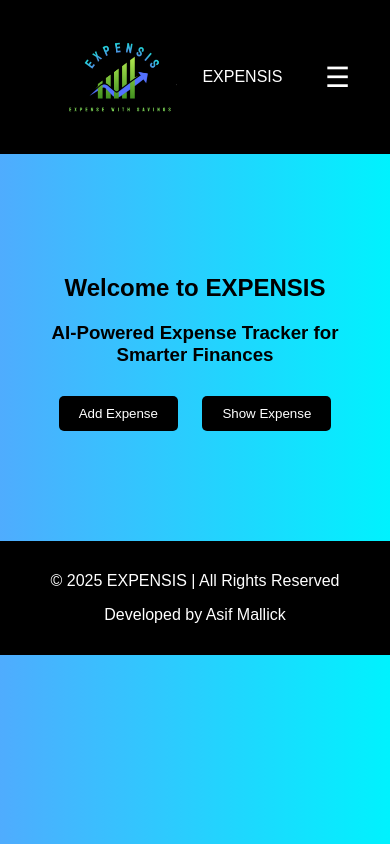
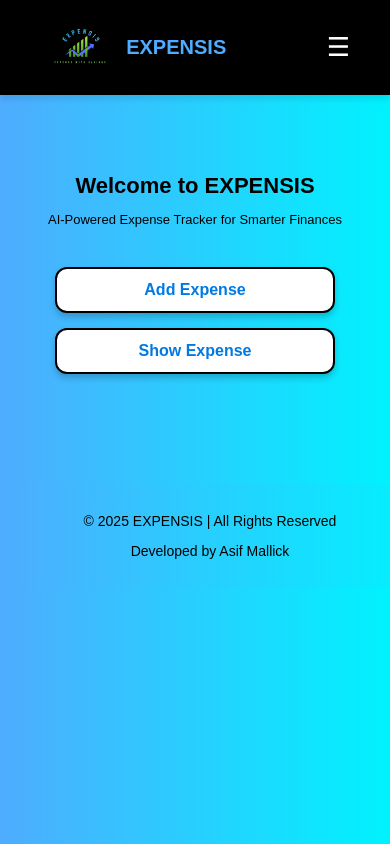
Before and after one commit to asifmallick17/expensis-app, a Flask app: page / in a window 390 px wide. Run offline with Flask 3, Linux system fonts and the light colour scheme.

Commit message:
Updated home page new

```diff
--- a/static/home.css
+++ b/static/home.css
@@ -1,9 +1,9 @@
-/* General Styles */
 body {
     margin: 0;
     font-family: Arial, sans-serif;
     background: linear-gradient(to right, #4facfe, #00f2fe);
-  color: #000;
+    color: #000000;
+    overflow-y: hidden;
 }
 
 /* Navbar */
@@ -12,68 +12,112 @@ body {
     justify-content: space-between;
     align-items: center;
     padding: 15px 40px;
-  background: black;
-  color: white;
-  position: relative;
+    background: rgb(0, 0, 0);
+    box-shadow: 0 4px 6px rgba(0,0,0,0.1);
+    position: sticky;
+    top: 0;
+    z-index: 100;
 }
 
 .logo {
     display: flex;
     align-items: center;
-  gap: 10px;
+    font-size: 20px;
+    font-weight: bold;
+    color: #4facfe;
 }
 
-#nav-links {
-  display: flex;
-  gap: 20px;
-  align-items: center;
+.logo img {
+    margin-right: 10px;
 }
 
-/* Hamburger */
-.hamburger {
-  display: none;
-  font-size: 28px;
-  cursor: pointer;
+.navbar nav a {
+  text-decoration: none;
+  color: #fafafa;
+  font-weight: 500;
+  position: relative;
+  padding: 6px 12px;
+  border-radius: 6px;
+  transition: all 0.3s ease;
 }
 
-/* Dropdown */
+/* Fancy hover effect */
+.navbar nav a::after {
+  content: "";
+  position: absolute;
+  bottom: -3px;
+  left: 0;
+  width: 0%;
+  height: 2px;
+  background: #4facfe;
+  transition: width 0.3s ease;
+}
+
+.navbar nav {
+  overflow: hidden;
+}
+
+.navbar nav a:hover {
+  color: #4facfe;
+  background: rgba(254, 158, 79, 0.15);
+}
+
+.navbar nav a:hover::after {
+  width: 100%;
+}
+
+/* Active link highlight */
+.navbar nav a.active {
+  color: #4facfe;
+  font-weight: bold;
+  background: rgba(79, 172, 254, 0.25);
+  border-radius: 6px;
+}
+
+/* Dropdown container */
 .dropdown {
   position: relative;
+  display: inline-block;
 }
 
+/* Button */
 .dropbtn {
-  background: none;
+  background-color: #000;
+  color: white;
+  padding: 10px 16px;
+  font-size: 16px;
   border: none;
-  color: white;
-  font-size: 16px;
   cursor: pointer;
+  border-radius: 6px;
 }
 
+/* Dropdown content (hidden by default) */
 .dropdown-content {
   display: none;
   position: absolute;
-  right: 0;
-  background-color: black;
-  min-width: 120px;
-  z-index: 1;
-  flex-direction: column;
-  border-radius: 5px;
-  overflow: hidden;
+  background-color: white;
+  min-width: 140px;
+  box-shadow: 0px 8px 16px rgba(0,0,0,0.2);
+  z-index: 999;
+  border-radius: 6px;
 }
 
+/* Dropdown links */
 .dropdown-content a {
-  color: white;
-  padding: 10px 15px;
+  color: black;
+  padding: 10px 14px;
   text-decoration: none;
   display: block;
 }
 
+/* Hover effect */
 .dropdown-content a:hover {
-  background-color: #333;
+  background-color: #f1f1f1;
 }
 
+/* When .show is toggled, make dropdown visible */
 .dropdown-content.show {
-  display: flex;
+  display: block;
 }
 
 /* Hero Section */
@@ -82,56 +126,160 @@ body {
     padding: 100px 20px;
 }
 
-.hero .btn-container {
-  margin-top: 20px;
+.hero h1 {
+    font-size: 42px;
+    margin-bottom: 10px;
+    color: rgb(0, 0, 0);
 }
 
-.hero button {
-  padding: 10px 20px;
-  margin: 10px;
-  border: none;
-  background-color: black;
-  color: white;
-  cursor: pointer;
-  border-radius: 5px;
+.hero p {
+    font-size: 18px;
+    margin-bottom: 40px;
+    color: #000000;
 }
 
-.hero button:hover {
-  background-color: #333;
+/* Buttons */
+.btn-container {
+    display: flex;
+    justify-content: center;
+    gap: 20px;
+    flex-wrap: wrap;
+}
+
+button {
+    background: rgb(255, 255, 255);
+    color: #0079e3;
+    padding: 15px 35px;
+    border: none;
+    border-radius: 12px;
+    cursor: pointer;
+    font-size: 18px;
+    font-weight: bold;
+    box-shadow: 0 4px 6px rgba(0,0,0,0.2);
+    transition: all 0.3s;
+    border: 2px solid rgb(0, 0, 0);
+}
+
+button:hover {
+    background: #4facfe;
+    color: white;
 }
 
 /* Footer */
 footer {
     text-align: center;
     padding: 15px;
-  background: black;
-  color: white;
+    background: linear-gradient(to right, #4facfe, #00f2fe);
+    position: relative;
+    bottom: 0;
+    width: 100%;
+    font-size: 14px;
+    color: #000000;
+    margin-top: 50px;
 }
 
-/* Small devices */
-@media (max-width: 768px) {
-  #nav-links {
+/* Hamburger menu */
+.hamburger {
   display: none;
-    flex-direction: column;
-    position: absolute;
-    top: 70px;
-    right: 20px;
-    background: black;
-    padding: 15px;
-    border-radius: 8px;
-    width: 150px;
+  font-size: 26px;
+  color: #fff;
+  cursor: pointer;
 }
 
-  #nav-links.active {
-    display: flex;
+/* =====================
+   RESPONSIVE DESIGN
+   ===================== */
+
+/* Tablets */
+@media (max-width: 992px) {
+  .hero h1 {
+    font-size: 32px;
   }
 
+  .hero p {
+    font-size: 16px;
+  }
+
+  .navbar nav {
+    gap: 15px;
+  }
+}
+
+/* Mobiles */
+@media (max-width: 768px) {
   .hamburger {
     display: block;
   }
 
-  .dropdown-content {
-    position: relative;
-    right: auto;
+  .navbar nav {
+    display: none;
+    flex-direction: column;
+    align-items: center;
+    background: #000;
+    position: absolute;
+    top: 70px;
+    left: 50%;
+    transform: translateX(-50%);
+    width: 220px;
+    padding: 15px;
+    border-radius: 8px;
+    box-shadow: 0 4px 8px rgba(0,0,0,0.3);
+    z-index: 100;
+  }
+
+  .navbar nav.show {
+    display: flex;
+    animation: slideDown 0.3s ease forwards;
+  }
+
+  .navbar nav a {
+    padding: 12px 0;
+    text-align: center;
+    width: 100%;
+    color: #fafafa;
+  }
+
+  .hero {
+    padding: 60px 15px;
+  }
+
+  .hero h1 {
+    font-size: 26px;
+  }
+
+  .hero p {
+    font-size: 14px;
+  }
+
+  .btn-container {
+    flex-direction: column;
+    gap: 15px;
+    align-items: center;
+  }
+
+  button {
+    width: 100%;
+    max-width: 280px;
+  }
+
+  @keyframes slideDown {
+    from { opacity: 0; transform: translateY(-10px); }
+    to { opacity: 1; transform: translateY(0); }
   }
 }
+
+/* Very small devices */
+@media (max-width: 480px) {
+  .hero h1 {
+    font-size: 22px;
+  }
+
+  .hero p {
+    font-size: 13px;
+  }
+
+  button {
+    font-size: 16px;
+    padding: 12px 25px;
+  }
+}
--- a/templates/home.html
+++ b/templates/home.html
@@ -14,7 +14,7 @@
           <img
             src="{{ url_for('static', filename='images/Expensis Logo.png') }}"
             alt="Expensis Logo"
-            height="120"
+            height="60"
           />
         </a>
         <span>EXPENSIS</span>
@@ -25,7 +25,7 @@
 
       <nav id="nav-links">
         {% if session.get('user') %}
-        <!-- Show dropdown if user is logged in -->
+        <!-- Dropdown for logged-in user -->
         <div class="dropdown">
           <button class="dropbtn">{{ session['user']['name'] }}</button>
           <div class="dropdown-content">
@@ -34,7 +34,6 @@
           </div>
         </div>
         {% else %}
-        <!-- Show normal Sign-in if not logged in -->
         <a href="{{ url_for('signin') }}">Sign-in</a>
         {% endif %}
 
@@ -46,7 +45,7 @@
     <!-- Hero Section -->
     <section class="hero">
       <h1>Welcome to EXPENSIS</h1>
-      <h3>AI-Powered Expense Tracker for Smarter Finances</h3>
+      <p>AI-Powered Expense Tracker for Smarter Finances</p>
       <div class="btn-container">
         <button onclick="window.location.href='{{ url_for('add_expense') }}'">
           Add Expense
@@ -67,7 +66,7 @@
       // Hamburger toggle
       function toggleMenu() {
         const navLinks = document.getElementById("nav-links");
-        navLinks.classList.toggle("active");
+        navLinks.classList.toggle("show");
       }
 
       // Dropdown toggle
```
Lines whose indentation alone changed are shown as unchanged.
